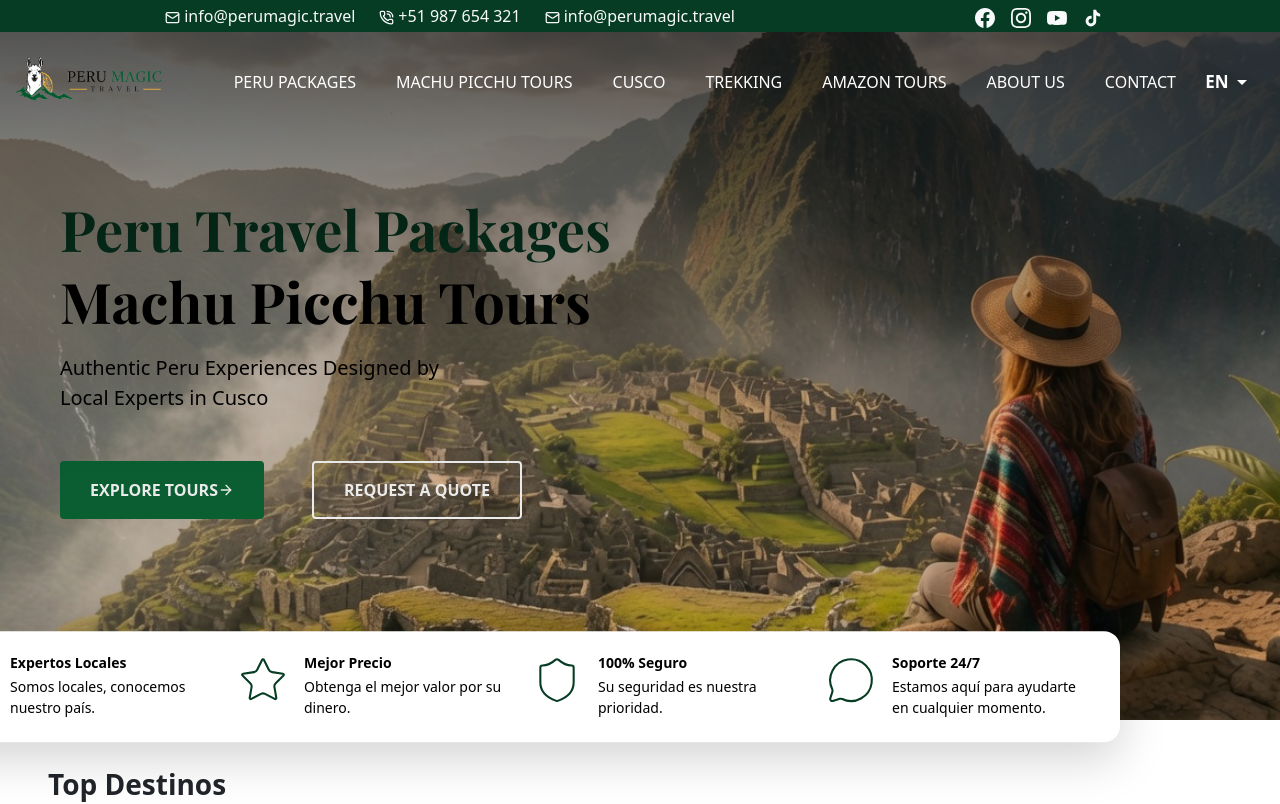
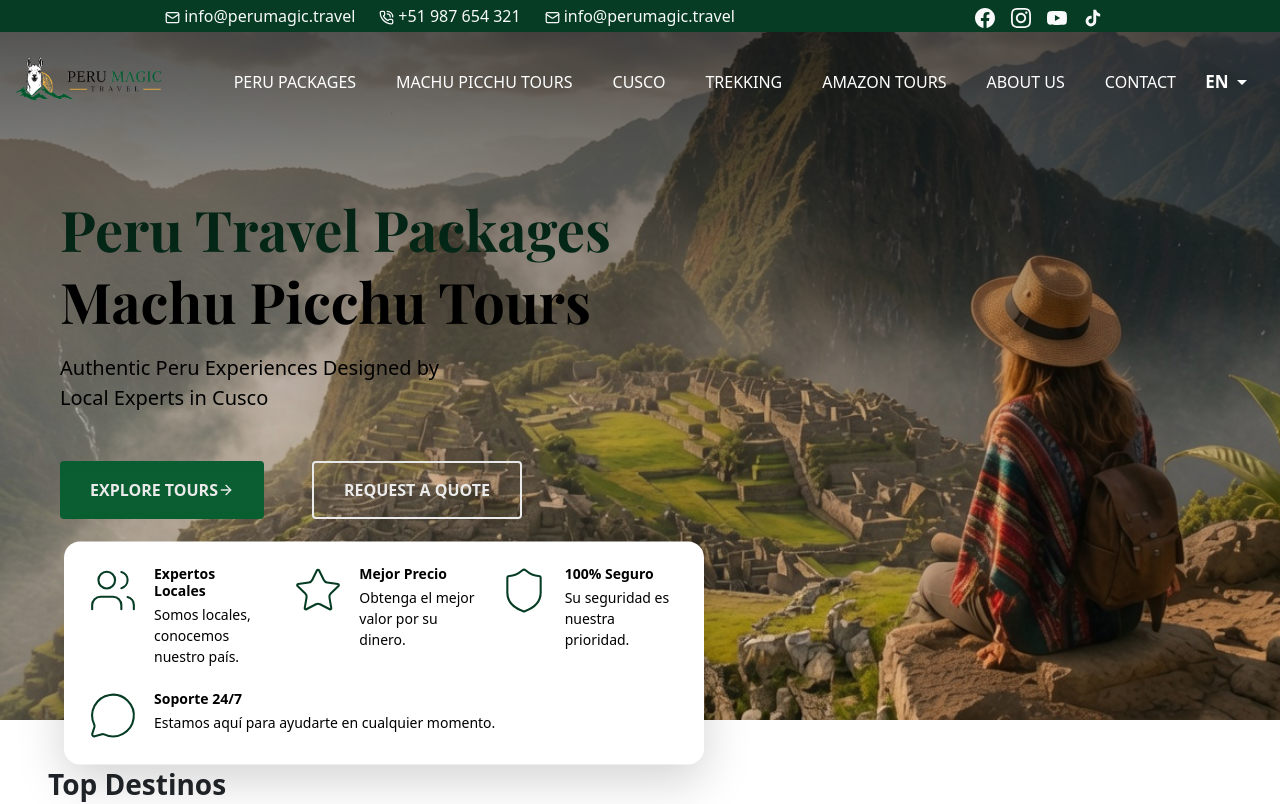
Before and after one commit to Cuscoinf/WPNextJS, a Next.js app: page / in a window 1280 px wide. Shown: the top 804 px of the page. Built offline with nearby package versions, Linux system fonts and the light colour scheme.

Commit message:
correcion de hero - barra de feature

```diff
--- a/components/home/HeroSection.tsx
+++ b/components/home/HeroSection.tsx
@@ -61,13 +61,11 @@ export default function HeroSection({ slide }: Props) {
             </div>
         </div>
 
-        <div className="position-absolute start-50 d-none d-lg-flex"
+        <div className="position-absolute start-50 d-none d-xl-flex"
           style={{
           bottom: "0",
-          transform: "translateX(-60%) translateY(20%)",
+          transform: "translateX(-90%) translateY(20%)",
           zIndex: 10,
-          width: "100%",
-          maxWidth: "1200px"
           }}>
             <div className="bg-white p-4 text-black rounded-4 shadow-lg">
               <div className="row g-4">
```
